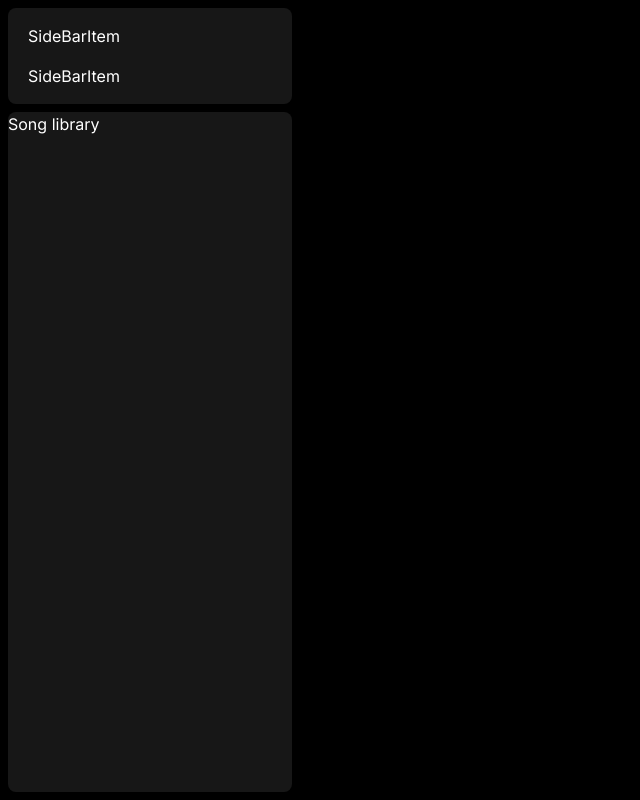
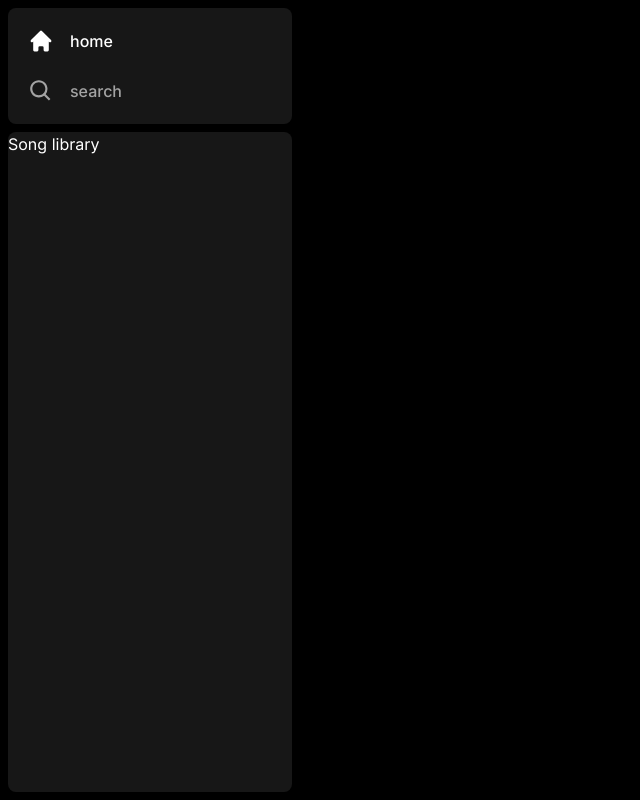
Before and after one commit to salczii/my-spotify, a Next.js app: page / in a window 1280 px wide. Shown: the whole page, without its empty margins (0-640 px from the left). Built offline with nearby package versions, Linux system fonts and the light colour scheme.

Commit message:
finish SidebarItem component

```diff
--- a/components/SidebarItem.tsx
+++ b/components/SidebarItem.tsx
@@ -1,5 +1,7 @@
+import Link from "next/link";
+import { IconType } from "react-icons";
+import { twMerge } from "tailwind-merge";
 import React from "react";
-import { IconType } from "react-icons";
 
 interface SidebarItemProps {
   icon: IconType;
@@ -7,11 +9,36 @@ interface SidebarItemProps {
   active?: boolean;
   href: string;
 }
+
 export const SidebarItem: React.FC<SidebarItemProps> = ({
-  icon,
+  icon: Icon,
   label,
   active,
   href,
 }) => {
-  return <div>SideBarItem </div>;
+  return (
+    <Link
+      href={href}
+      className={twMerge(
+        `
+        flex
+        flex-row
+        h-auto
+        items-center
+        w-full
+        gap-x-4
+        text-md
+        font-medium
+        cursor-pointer
+        hover:text-white
+        transition
+        text-neutral-400
+        py-1`,
+        active && "text-white"
+      )}
+    >
+      <Icon size={26} />
+      <p className="truncate w-100">{label}</p>
+    </Link>
+  );
 };
```
